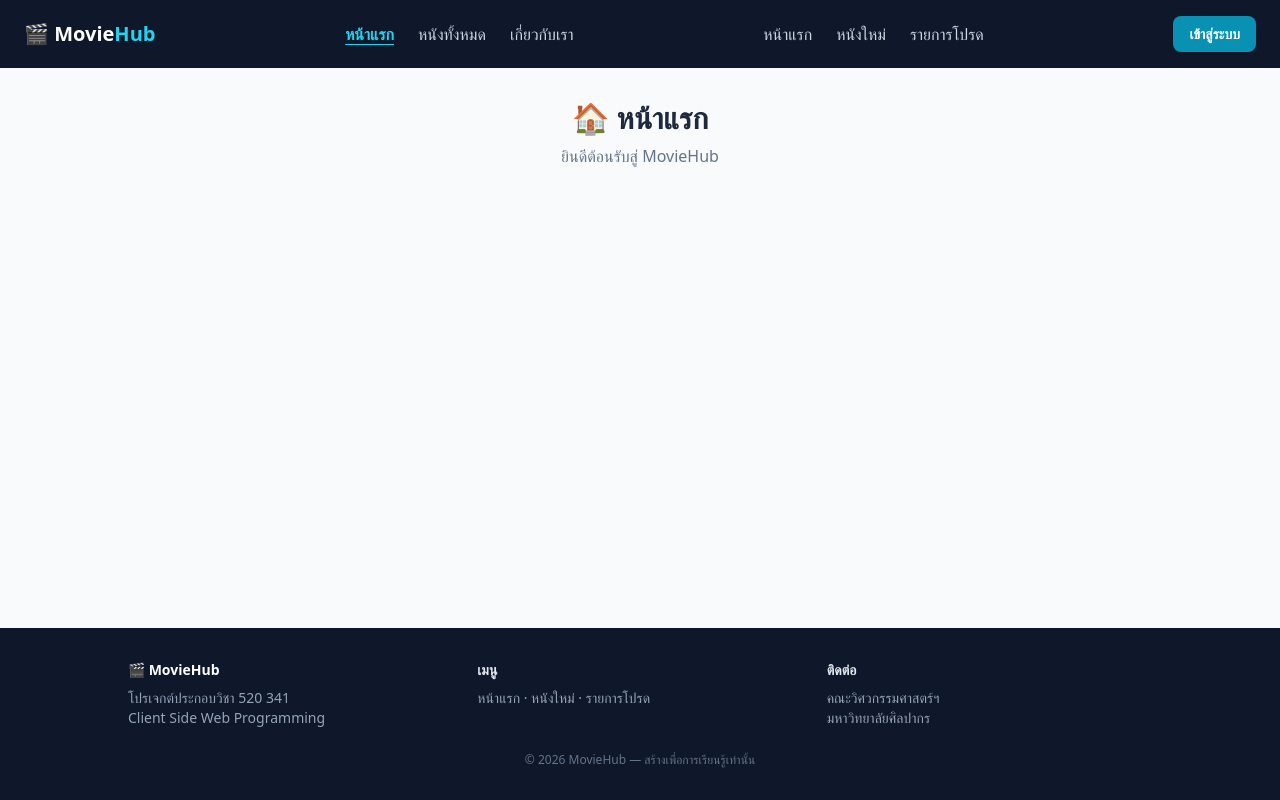
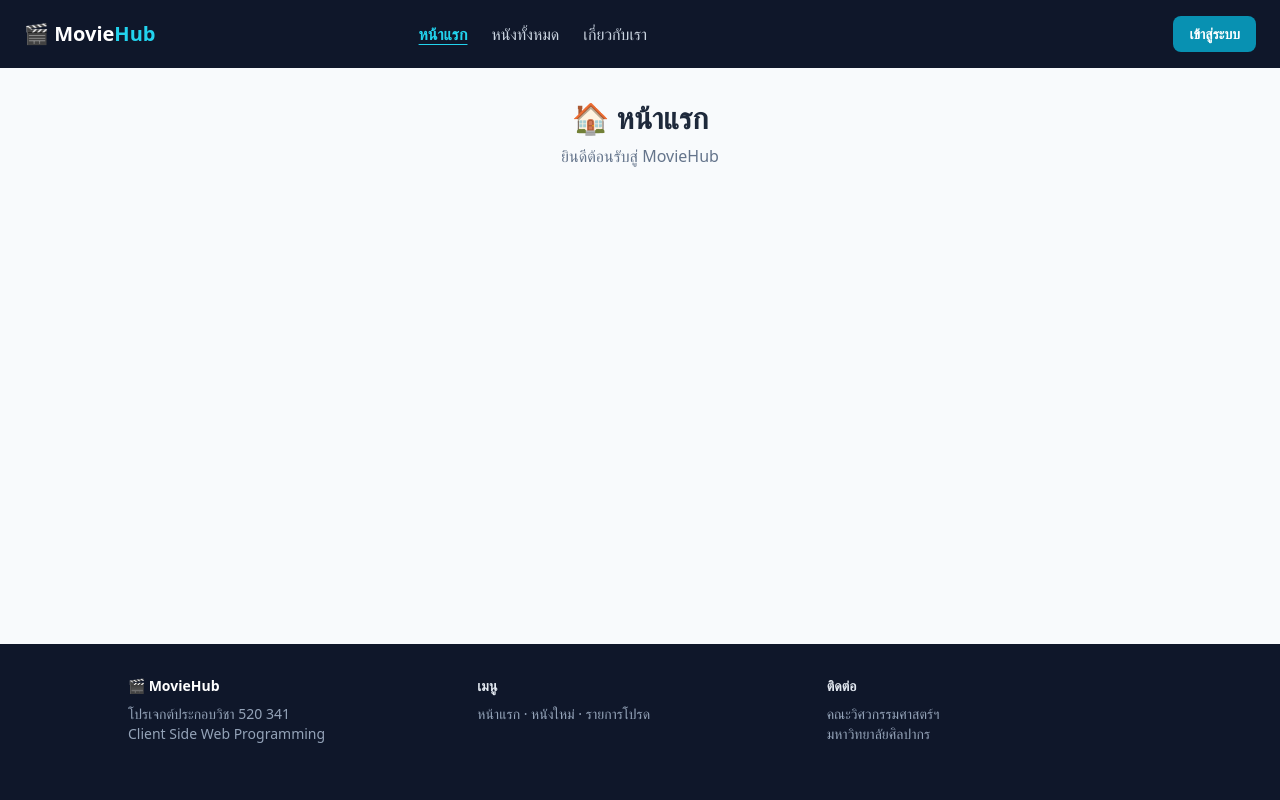
Before and after one commit to 670710322-Thanyathorn/feapp-670710322, a React (Create React App) app in the folder my-app/: page / in a window 1280 px wide. Built offline with nearby package versions, Linux system fonts and the light colour scheme.

Commit message:
ready to deploy

```diff
--- a/my-app/src/components/Footer.jsx
+++ b/my-app/src/components/Footer.jsx
@@ -17,7 +17,7 @@ function Footer() {
         </div>
       </div>
       <p className="mt-6 text-center text-xs text-slate-500">
-        © 2026 MovieHub — สร้างเพื่อการเรียนรู้เท่านั้น
+        {/* © 2026 MovieHub — สร้างเพื่อการเรียนรู้เท่านั้น */}
       </p>
     </footer>
   );
--- a/my-app/src/components/Navbar.jsx
+++ b/my-app/src/components/Navbar.jsx
@@ -17,9 +17,9 @@ function Navbar() {
         <NavLink to="/about" className={linkClass}>เกี่ยวกับเรา</NavLink>
         </div>
       <div className="hidden gap-6 text-slate-300 md:flex">
-        <a href="#" className="hover:text-cyan-400 transition">หน้าแรก</a>
+        {/* <a href="#" className="hover:text-cyan-400 transition">หน้าแรก</a>
         <a href="#" className="hover:text-cyan-400 transition">หนังใหม่</a>
-        <a href="#" className="hover:text-cyan-400 transition">รายการโปรด</a>
+        <a href="#" className="hover:text-cyan-400 transition">รายการโปรด</a> */}
       </div>
       <button className="rounded-lg bg-cyan-600 px-4 py-2 text-sm font-semibold
                          text-white hover:bg-cyan-700 transition">
```
